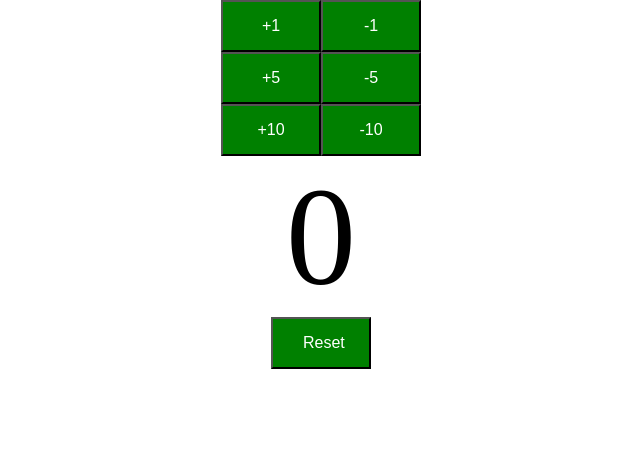
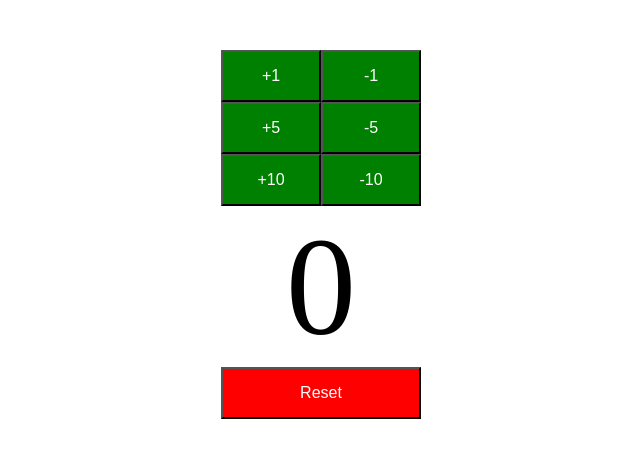
Before and after one commit to oneviewcontrols/todo-app, a React (Create React App) app: page / in a window 1280 px wide. Shown: the top 458 px of the page, without its empty margins (319-959 px from the left). Built offline with nearby package versions, Linux system fonts and the light colour scheme.

Commit message:
Formatting and colors
Reset Button is now red, added spacing and formatting

```diff
--- a/src/components/counter/Counter.css
+++ b/src/components/counter/Counter.css
@@ -1,10 +1,24 @@
-button {
+
+.topDiv {
+    padding-top: 50px;
+}
+
+.counterButton {
     font-size: 16px;
     background-color: green;
     padding: 15px 30px;
     color: white;
     width: 100px;
 }
+
+.resetButton {
+    font-size: 16px;
+    background-color: red;
+    padding: 15px 30px;
+    color: white;
+    width: 200px;
+}
+
 
 .count {
     font-size: 140px;
--- a/src/components/counter/Counter.jsx
+++ b/src/components/counter/Counter.jsx
@@ -18,7 +18,7 @@ class Counter extends Component {
 
     render() {
         return (
-            <div>
+            <div className='topDiv'>
                 <div className="counter">
                     <div>
                         <CounterButton incrementMethod={this.increment}/>
--- a/src/components/counter/CounterButton.jsx
+++ b/src/components/counter/CounterButton.jsx
@@ -16,8 +16,8 @@ class CounterButton extends Component {
 
     render() {
         return (
-        <div className='counterButton'>
-            <button onClick={this.increment}>{this.props.sign}{this.props.by}</button>
+        <div >
+            <button className='counterButton' onClick={this.increment}>{this.props.sign}{this.props.by}</button>
         </div>
         )
     }
--- a/src/components/counter/ResetButton.jsx
+++ b/src/components/counter/ResetButton.jsx
@@ -14,8 +14,8 @@ class ResetButton extends Component {
 
     render() {
         return (
-        <div className='resetButton'>
-            <button onClick={this.reset}>Reset</button>
+        <div >
+            <button className='resetButton' onClick={this.reset}>Reset</button>
         </div>
         )
     }
```
